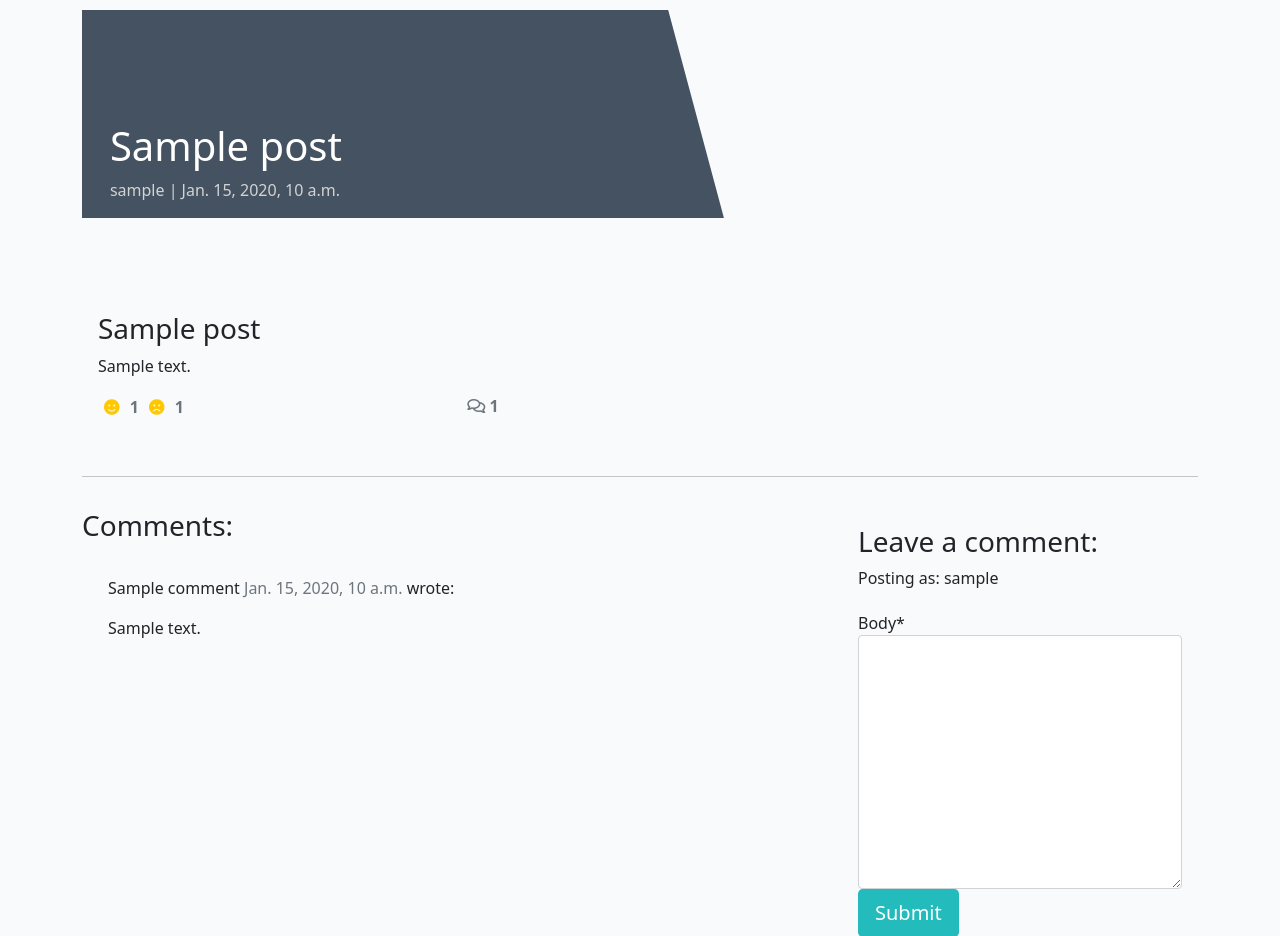
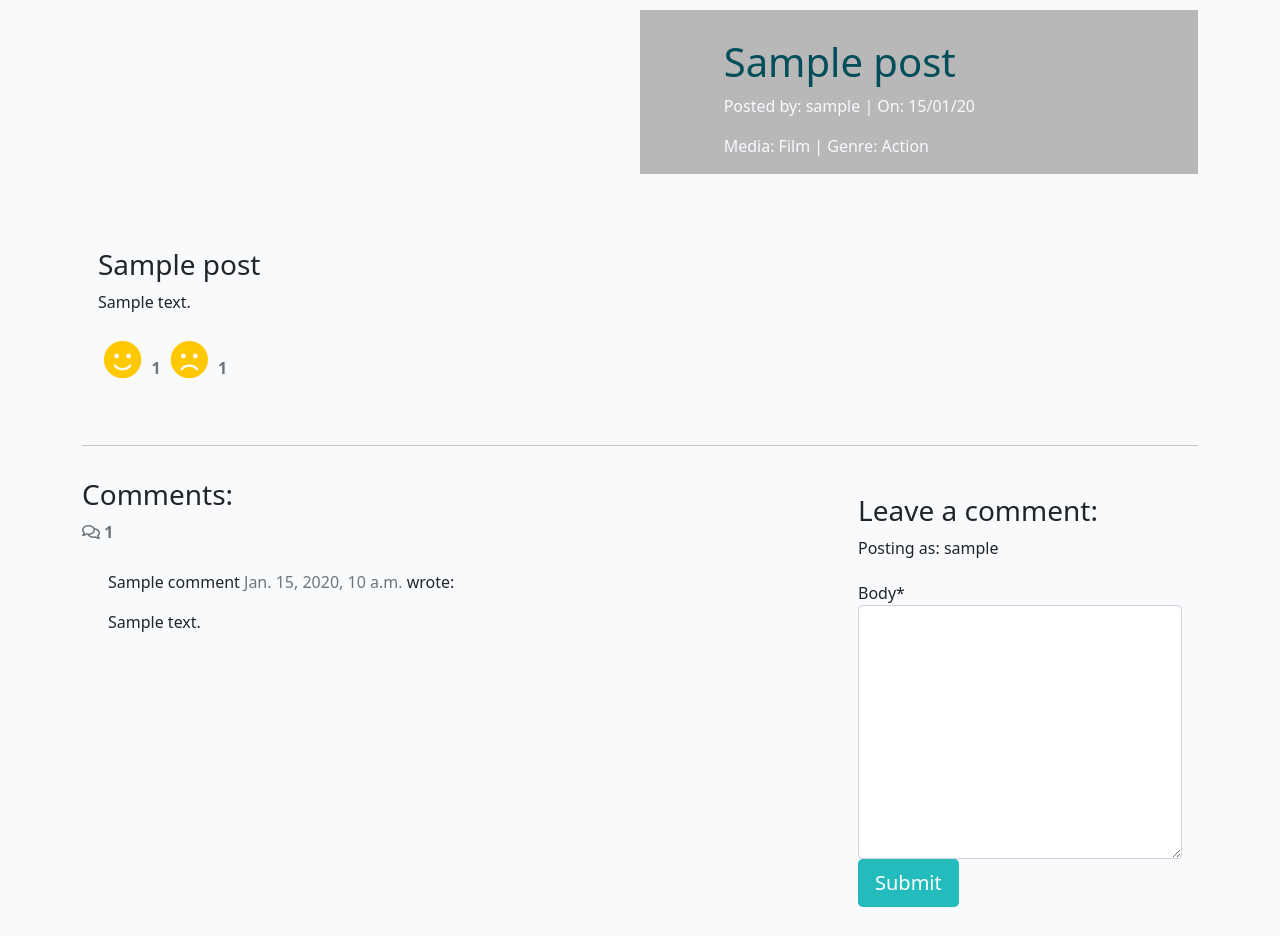
Before and after one commit to jenns93/blah-blah-blog, a Django app: a page that uses templates/base.html in a window 1280 px wide. Shown: the part 56-992 px from the top of the page. Run offline with Django 3.2, Linux system fonts and the light colour scheme; a user stored in the database is signed in; tables that the repository leaves empty hold one stand-in row (values such as "Sample post"); some libraries are stand-ins or nearby versions.

Commit message:
Fix slugfield issue when posting blog

```diff
--- a/blog/admin.py
+++ b/blog/admin.py
@@ -1,6 +1,6 @@
 from django.contrib import admin
+from django_summernote.admin import SummernoteModelAdmin
 from .models import Post, Comment
-from django_summernote.admin import SummernoteModelAdmin
 
 
 @admin.register(Post)
@@ -16,9 +16,9 @@ class PostAdmin(SummernoteModelAdmin):
         "name_of_show_or_film",
     )
     search_fields = ["title", "content", "genre"]
-    prepopulated_fields = {"slug": ("title",)}
+    prepopulated_fields = {'slug': ('title',)}
     list_filter = ("status", "created_on")
-    summernote_fields = "content"
+    summernote_fields = ("content",)
 
 
 @admin.register(Comment)
--- a/blog/forms.py
+++ b/blog/forms.py
@@ -1,38 +1,60 @@
+from django import forms
 from .models import Comment, Post, Contact
-from django import forms
-
 
 
 class CommentForm(forms.ModelForm):
+
+    """
+    Comment Form
+    """
+
     class Meta:
+
+        """
+        Meta Class
+        """
+
         model = Comment
-        fields = ("body",)
+        fields = ('body', )
 
 
 class PostForm(forms.ModelForm):
+
+    """
+    Post Form
+    """
+
     class Meta:
+
+        """
+        Meta Class
+        """
+
         model = Post
         fields = (
-            "featured_image",
-            "title",
-            "slug",
-            "excerpt",
-            "media_type",
-            "genre",
-            "name_of_show_or_film",
-            "content",
-            "status",
-        )
+            'featured_image',
+            'title',
+            'media_type',
+            'genre',
+            'name_of_show_or_film',
+            'content',
+            'status',
+            )
 
 
 class ContactForm(forms.ModelForm):
+
+    """
+    Contact Form
+    """
+
     model = Contact
     fields = (
-        "name",
-        "username",
-        "related_post",
-        "related_author",
-        "issue_type",
-        "issue_details",
-        "created_on",
-    )
+        'name',
+        'username',
+        'related_post',
+        'related_author',
+        'issue_type',
+        'issue_details',
+        'created_on',
+        )
--- a/blog/models.py
+++ b/blog/models.py
@@ -44,6 +44,7 @@ class Post(models.Model):
     likes = models.ManyToManyField(User, related_name="blogpost_like", blank=True)
     dislikes = models.ManyToManyField(User, related_name="blogpost_dislike", blank=True)
 
+
     class Meta:
         ordering = ["-created_on"]
 
--- a/blog/views.py
+++ b/blog/views.py
@@ -6,6 +6,7 @@ from django.contrib.messages.views import SuccessMessageMixin
 from django.http import HttpResponseRedirect
 from .models import Post
 from .forms import CommentForm, PostForm
+from django.utils.text import slugify
 
 
 def create_post(request):
@@ -14,7 +15,7 @@ def create_post(request):
     """
     post_form = PostForm(request.POST or None, request.FILES or None)
     context = {
-        'post_form': post_form,
+        "post_form": post_form,
     }
 
     if request.method == "POST":
@@ -22,8 +23,9 @@ def create_post(request):
         if post_form.is_valid():
             post_form = post_form.save(commit=False)
             post_form.author = request.user
+            post_form.slug = slugify(post_form.title)
             post_form.save()
-            return redirect('home')
+            return redirect("home")
     else:
         post_form = PostForm()
     return render(request, "blog_form.html", context)
@@ -35,10 +37,7 @@ def edit_post(request, slug):
     """
     post = get_object_or_404(Post, slug=slug)
     post_form = PostForm(request.POST or None, instance=post)
-    context = {
-        'post_form': post_form,
-        'post': post
-    }
+    context = {"post_form": post_form, "post": post}
 
     if request.method == "POST":
         post_form = PostForm(request.POST, request.FILES, instance=post)
@@ -46,7 +45,7 @@ def edit_post(request, slug):
             post = post_form.save(commit=False)
             post.author = request.user
             post.save()
-            return redirect('profile')
+            return redirect("profile")
     else:
         post_form = PostForm(instance=post)
     return render(request, "edit_post_form.html", context)
@@ -58,40 +57,45 @@ def delete_post(request, slug):
     """
 
     post = get_object_or_404(Post, slug=slug)
-    context = {'post': post}
+    context = {"post": post}
     if request.method == "POST":
         post.delete()
-        return redirect('profile')
+        return redirect("profile")
     else:
         return render(request, "delete_post.html", context)
 
 
 class PostListProfile(generic.ListView):
+    """
+    Profile post list
+    """
     model = Post
-    queryset = Post.objects.filter(status=1).order_by("-created_on")
+    queryset = Post.objects.order_by("-created_on")
     template_name = "profile.html"
-    paginate_by = 6
-
-
-    def userprofile(self, request):
-        user = self.request.user
-        user_posts = Post.objects.filter(user=self.request.author).order_by('created_on')
-        template = 'profile.html'
-        return render(request, template, {'user_posts': user_posts, 'user':user})
+    paginate_by = 8
 
 
 class PostList(generic.ListView):
+    """
+    Index post list
+    """
     model = Post
     queryset = Post.objects.filter(status=1).order_by("-created_on")
     template_name = "index.html"
-    paginate_by = 6
+    paginate_by = 8
 
 
 class PostDetail(View):
+    """
+    Post detail view
+    """
     def get(self, request, slug, *args, **kwargs):
+        """
+        Gets post details
+        """
         queryset = Post.objects.filter(status=1)
         post = get_object_or_404(queryset, slug=slug)
-        comments = post.comments.filter(approved=True).order_by("-created_on")
+        comments = post.comments.filter(approved=True).order_by("created_on")
 
         liked = False
         if post.likes.filter(id=self.request.user.id).exists():
@@ -115,6 +119,9 @@ class PostDetail(View):
         )
 
     def post(self, request, slug, *args, **kwargs):
+        """
+        Post comments
+        """
         queryset = Post.objects.filter(status=1)
         post = get_object_or_404(queryset, slug=slug)
         comments = post.comments.order_by("created_on")
@@ -154,7 +161,13 @@ class PostDetail(View):
 
 
 class Postlike(View):
+    """
+    Like details
+    """
     def post(self, request, slug, *args, **kwargs):
+        """
+        Post like
+        """
         post = get_object_or_404(Post, slug=slug)
         if post.likes.filter(id=request.user.id).exists():
             post.likes.remove(request.user)
@@ -166,7 +179,13 @@ class Postlike(View):
 
 
 class Postdislike(View):
+    """
+    Dislike details
+    """
     def post(self, request, slug, *args, **kwargs):
+        """
+        Post dislike
+        """
         post = get_object_or_404(Post, slug=slug)
         if post.dislikes.filter(id=request.user.id).exists():
             post.dislikes.remove(request.user)
--- a/static/css/style.css
+++ b/static/css/style.css
@@ -102,33 +102,19 @@
   overflow: hidden;
   position: relative;
   display: inline-block;
-  height: 33vh;
+  height: 25vh;
   width: 100%;
 }
 
 .masthead-text {
-  background-color: #445261;
-  color: white;
+  background-color: #b8b8b8;
+  color: #004E5A;
   position: relative;
 }
 
 .masthead-image {
   position: relative;
   overflow: hidden;
-}
-
-.masthead-image:after {
-  content: "";
-  position: absolute;
-  top: 0;
-  right: 90%;
-  height: 100%;
-  width: 150%;
-  background: #445261;
-  -webkit-transform: skew(15deg);
-  -moz-transform: skew(15deg);
-  transform: skew(15deg);
-  z-index: 100;
 }
 
 .post-link {
@@ -142,13 +128,13 @@
 }
 
 .post-title {
-  margin-top: 20%;
-  margin-left: 5%;
+  margin-top: 5%;
+  margin-left: 15%;
 }
 
 .post-subtitle {
-  margin-left: 5%;
-  color: lightgray;
+  margin-left: 15%;
+  color: #FAF8FF;
 }
 
 .btn-signup {
@@ -177,11 +163,12 @@
   color: #ffc800;
   border: none;
   background: transparent;
+  font-size: 3vw;
 }
 
 .btn-like:hover,
 .btn-like:active {
-  color: #ffc800;
+  color: #b8b8b8;
   background: transparent;
   border: none;
 }
--- a/templates/base.html
+++ b/templates/base.html
@@ -39,9 +39,10 @@
                         <a class="dropdown-item" href="{% url 'blog_form' %}">Blog Form</a>
 
                         {% else %}
+                        <div class="dropdown-divider"></div>
                         <a class="dropdown-item" href="{% url 'account_login' %}">Login</a>
-                        <a class="dropdown-item" href="{% url 'account_signup' %}">Register</a>
-                        <div class="dropdown-divider"></div>
+                        <a class="dropdown-item" href="{% url 'account_signup' %}">Sign up</a>
+
                         {% endif %}
                      </div>
                   </li>
--- a/templates/index.html
+++ b/templates/index.html
@@ -23,7 +23,7 @@
              </a>
              <div class="card-body text-center">
              <h5 class="card-title mb-0">{{ post.title }}</h5>
-             <h6 class="card-text text-black-50">{{ post.name_of_show_or_film }}</h6>
+             <h6 class="card-text text-black-50">{{ post.get_media_type_display }} | {{ post.name_of_show_or_film }} | {{ post.get_genre_display }}</h6>
              <h6 class="card-text text-black-50">Author: {{ post.author }}</h6>
              <hr />
              <p class="card-text text-muted h6">Posted:{{ post.created_on|date:"d/m/y at H:i"}}</p>
@@ -35,7 +35,7 @@
              </div>
          </div>
      </div>
-      {% if forloop.counter|divisibleby:3 %}
+      {% if forloop.counter|divisibleby:4 %}
    </div>
    <div class="row">
       {% endif %}
--- a/templates/post_detail.html
+++ b/templates/post_detail.html
@@ -3,12 +3,6 @@
 <div class="masthead">
    <div class="container">
       <div class="row g-0">
-         <div class="col-md-6 masthead-text">
-            <!-- Post title goes in these h1 tags -->
-            <h1 class="post-title">{{ post.title }}</h1>
-            <!-- Post author goes before the | the post's created date goes after -->
-            <p class="post-subtitle">{{ post.author }} | {{ post.created_on }}</p>
-         </div>
          <div class="d-none d-md-block col-md-6 masthead-image">
             <!-- The featured image URL goes in the src attribute -->
             {% if "placeholder" in post.featured_image.url %}
@@ -16,6 +10,13 @@
             {% else %}
             <img src=" {{ post.featured_image.url }}" width="100%">
             {% endif %}
+         </div>
+         <div class="col-md-6 masthead-text">
+            <!-- Post title goes in these h1 tags -->
+            <h1 class="post-title">{{ post.name_of_show_or_film }}</h1>
+            <!-- Post author goes before the | the post's created date goes after -->
+            <p class="post-subtitle">Posted by: {{ post.author }} | On: {{ post.created_on|date:"d/m/y" }}</p>
+            <p class="post-subtitle">Media: {{ post.get_media_type_display }} | Genre: {{ post.get_genre_display }}</p>
          </div>
       </div>
    </div>
@@ -27,7 +28,7 @@
             <!-- The post content goes inside the card-text. -->
             <!-- Use the | safe filter inside the template tags -->
             <h3>
-            {{post.name_of_show_or_film}}
+            {{post.title}}
             </h3 class="card-text ">
             <p class="card-text ">
                {{ post.content | safe }}
@@ -64,15 +65,6 @@
                      {% endif %}
                   </strong>
                </div>
-               <div class="col-1">
-                  {% with comments.count as total_comments %}
-                  <strong class="text-secondary">
-                     <i class="far fa-comments"></i>
-                     <!-- Our total_comments variable goes before the closing strong tag -->
-                     {{ total_comments }}
-                  </strong>
-                  {% endwith %}
-               </div>
             </div>
          </div>
       </div>
@@ -97,7 +89,16 @@
    {% endif %}
    <div class="row">
       <div class="col-md-8 card mb-4  mt-3 ">
-         <h3>Comments:</h3>
+         <div class="col-6">
+            <h3>Comments:</h3>
+            {% with comments.count as total_comments %}
+            <strong class="text-secondary">
+               <i class="far fa-comments"></i>
+               <!-- Our total_comments variable goes before the closing strong tag -->
+               {{ total_comments }}
+            </strong>
+            {% endwith %}
+         </div>
          <div class="card-body">
             <!-- We want a for loop inside the empty control tags to iterate through each comment in comments -->
             {% for comment in comments %}
```
Also changed, not shown: blog/urls.py (+9 -10 lines), templates/profile.html (+12 -3 lines).
